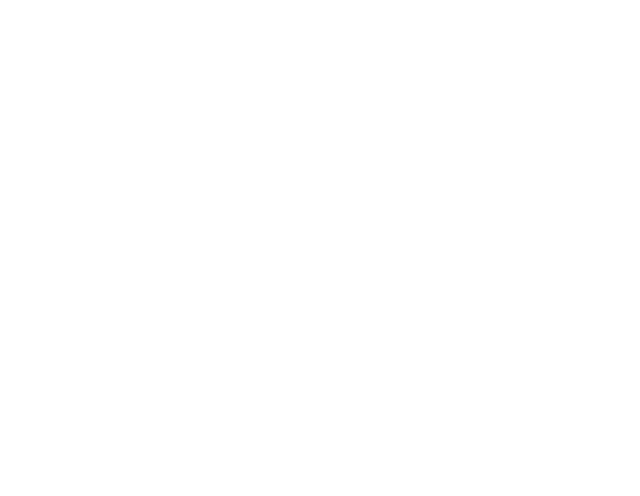
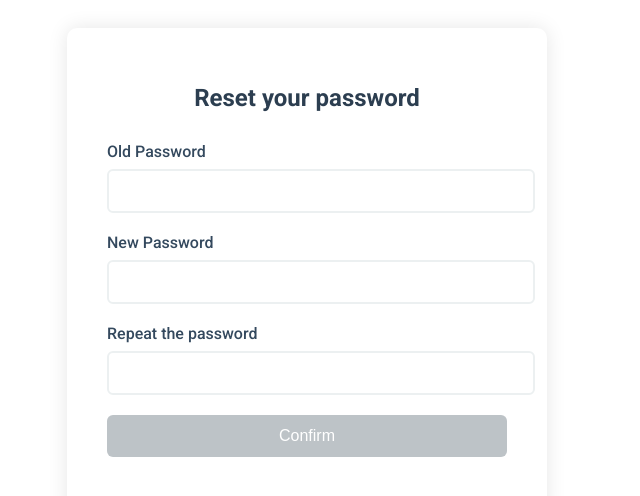
Before and after one commit to Skibidi-rizlers/catalogo-escolar, an Angular app in the folder frontend/catalogo-escolar/: page /change-password in a window 1280 px wide. Before the commit this address led to /. Shown: the top 496 px of the page, without its empty margins (333-973 px from the left). Built offline with nearby package versions, Linux system fonts and the light colour scheme.

Commit message:
SSP-20 <Add initial page>

```diff
--- a/frontend/catalogo-escolar/src/app/app.component.html
+++ b/frontend/catalogo-escolar/src/app/app.component.html
@@ -0,0 +1 @@
+<router-outlet></router-outlet>
--- a/frontend/catalogo-escolar/src/app/app.routes.ts
+++ b/frontend/catalogo-escolar/src/app/app.routes.ts
@@ -1,3 +1,6 @@
 import { Routes } from '@angular/router';
+import { ChangePasswordComponent } from './change-password/change-password.component';
 
-export const routes: Routes = [];
+export const routes: Routes = [
+    { path: 'change-password', component: ChangePasswordComponent },
+];
--- /dev/null
+++ b/frontend/catalogo-escolar/src/app/change-password/change-password.component.html
@@ -0,0 +1,39 @@
+<div class="container-wrapper">
+    <div class="form-container">
+      <h1>Reset your password</h1>
+
+      <form novalidate (ngSubmit)="onSubmit()" [formGroup]="credentials">
+        <div class="form-group">
+          <label for="old_password">Old Password</label>
+          <input type="password" class="form-control" formControlName="old_password" id="old_password">
+          <ul *ngIf="oldPassword?.invalid && oldPassword?.touched" class="error-list">
+            <li>Old password is required.</li>
+          </ul>
+        </div>
+
+        <div class="form-group">
+          <label for="password">New Password</label>
+          <input type="password" class="form-control" formControlName="password" id="password">
+          <ul *ngIf="newPassword?.invalid && newPassword?.touched" class="error-list">
+            <li *ngIf="newPassword?.errors?.['required']">New password is required.</li>
+            <li *ngIf="newPassword?.errors?.['minlength']">Password must be at least 6 characters long.</li>
+          </ul>
+        </div>
+
+        <div class="form-group">
+          <label for="password_confirmation">Repeat the password</label>
+          <input type="password" class="form-control" formControlName="password_confirmation" id="password_confirmation">
+          <ul class="error-list">
+            <li *ngIf="confirmPassword?.invalid && confirmPassword?.touched">Password confirmation is required.</li>
+            <li *ngIf="credentials.errors?.['mismatch'] && confirmPassword?.touched">Passwords do not match.</li>
+          </ul>
+        </div>
+
+        <div class="form-group">
+          <button [disabled]="credentials.invalid" type="submit" class="submit-btn">
+            Confirm
+          </button>
+        </div>
+      </form>
+    </div>
+  </div>
--- /dev/null
+++ b/frontend/catalogo-escolar/src/app/change-password/change-password.component.scss
@@ -0,0 +1,83 @@
+.container-wrapper {
+    display: flex;
+    justify-content: center;
+    padding: 1.25rem;
+}
+
+.form-container {
+    background: white;
+    border-radius: 0.625rem;
+    box-shadow: 0 0 1.25rem rgba(0, 0, 0, 0.1);
+    padding: 2.5rem;
+    width: 100%;
+    max-width: 25rem;
+}
+
+h1 {
+    text-align: center;
+    margin-bottom: 1.875rem;
+    color: #2c3e50;
+    font-size: 1.5rem;
+}
+
+.form-group {
+    margin-bottom: 1.25rem;
+}
+
+label {
+    display: block;
+    margin-bottom: 0.5rem;
+    color: #34495e;
+    font-weight: 500;
+}
+
+input {
+    width: 100%;
+    padding: 0.75rem;
+    border: 0.125rem solid #ecf0f1;
+    border-radius: 0.375rem;
+    font-size: 0.875rem;
+    transition: border-color 0.3s ease;
+}
+
+input:focus {
+    border-color: #007bff;
+    outline: none;
+}
+
+.error-list {
+    list-style-type: none;
+    margin: 0.5rem 0 0 0;
+    padding: 0;
+}
+
+.error-list li {
+    color: #e74c3c;
+    font-size: 0.8125rem;
+    margin-top: 0.25rem;
+}
+
+.submit-btn {
+    width: 100%;
+    padding: 0.75rem;
+    background-color: #007bff;
+    color: white;
+    border: none;
+    border-radius: 0.375rem;
+    font-size: 1rem;
+    cursor: pointer;
+    transition: background-color 0.3s ease;
+}
+
+.submit-btn:hover {
+    background-color: #0056b3;
+}
+
+.submit-btn:disabled {
+    background-color: #bdc3c7;
+    cursor: not-allowed;
+}
+
+.ng-invalid.ng-touched {
+    border-color: #e74c3c !important;
+}
--- /dev/null
+++ b/frontend/catalogo-escolar/src/app/change-password/change-password.component.ts
@@ -0,0 +1,38 @@
+import { NgIf } from '@angular/common';
+import { Component } from '@angular/core';
+import { FormBuilder, FormGroup, FormsModule, ReactiveFormsModule, Validators } from '@angular/forms';
+
+@Component({
+  selector: 'app-change-password',
+  imports: [FormsModule, ReactiveFormsModule, NgIf],
+  templateUrl: './change-password.component.html',
+  styleUrl: './change-password.component.scss'
+})
+export class ChangePasswordComponent {
+  credentials: FormGroup;
+
+  constructor(private fb: FormBuilder) {
+    this.credentials = this.fb.group({
+      old_password: ['', Validators.required],
+      password: ['', [Validators.required, Validators.minLength(6)]],
+      password_confirmation: ['', Validators.required]
+    }, { validators: this.passwordsMatch });
+  }
+
+  get oldPassword() { return this.credentials.get('old_password'); }
+  get newPassword() { return this.credentials.get('password'); }
+  get confirmPassword() { return this.credentials.get('password_confirmation'); }
+
+  passwordsMatch(group: FormGroup) {
+    const password = group.get('password')?.value;
+    const confirmPassword = group.get('password_confirmation')?.value;
+    return password === confirmPassword ? null : { mismatch: true };
+  }
+
+  onSubmit() {
+  }
+
+  onReset() {
+    this.credentials.reset();
+  }
+}
--- a/frontend/catalogo-escolar/src/styles.scss
+++ b/frontend/catalogo-escolar/src/styles.scss
@@ -1 +1,5 @@
-/* You can add global styles to this file, and also import other style files */
+@import url('https://fonts.googleapis.com/css2?family=Roboto:wght@400;500;700&display=swap');
+
+body {
+    font-family: 'Roboto', sans-serif;
+}
```
Also changed, not shown: 1 other file (tests, documents, lock files or other folders).
